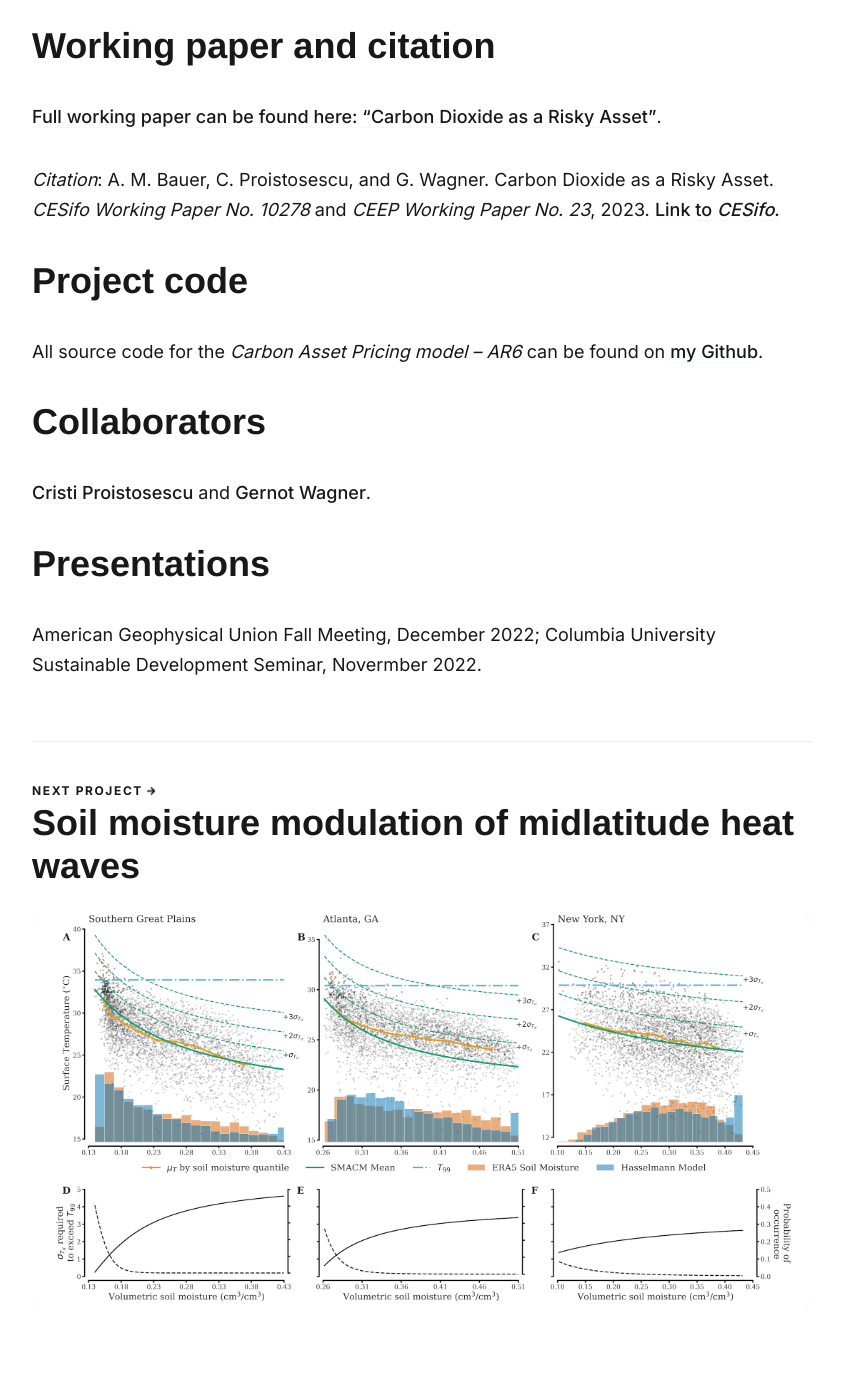
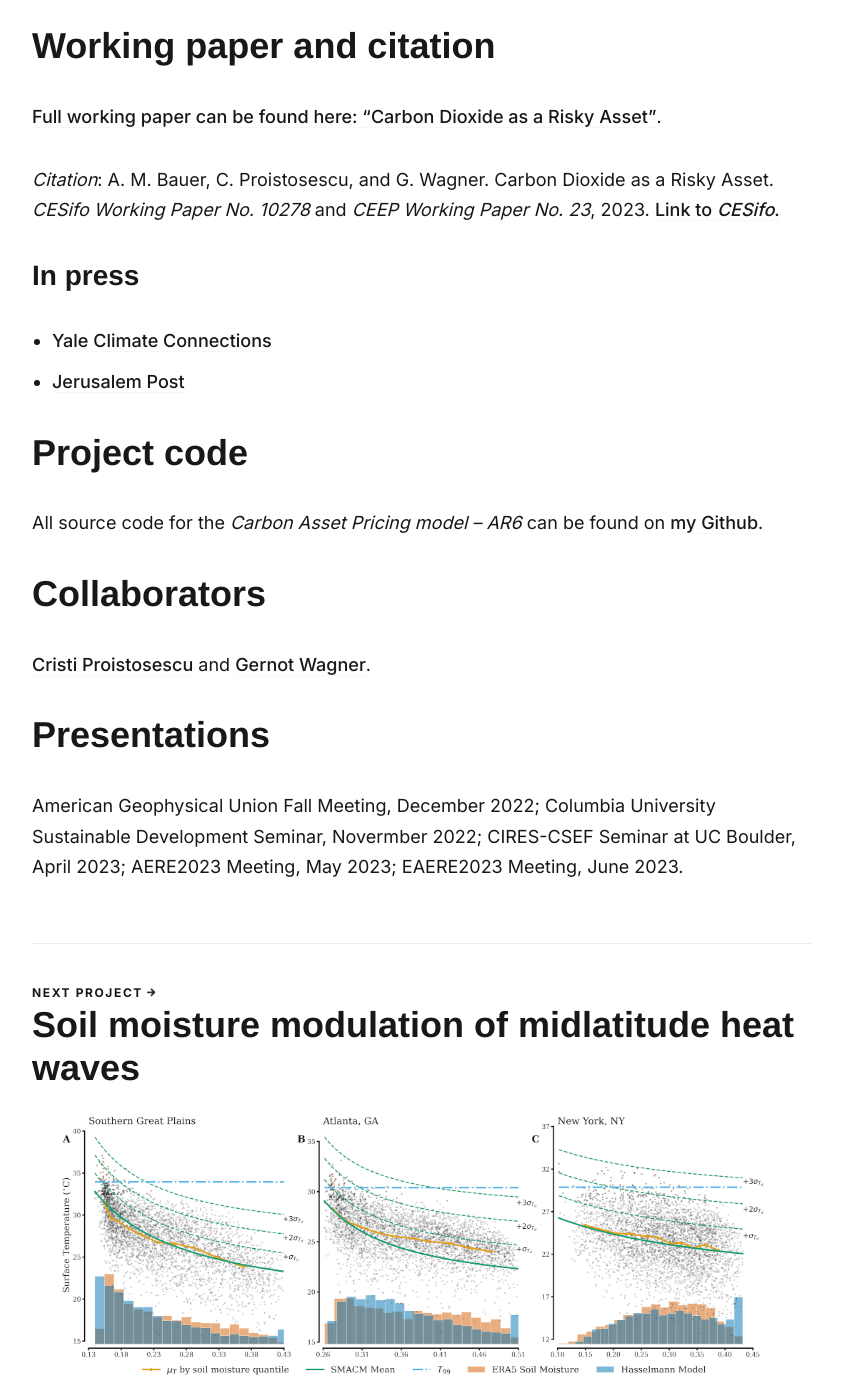
Before and after one commit to adam-bauer-34/adam-bauer-34.github.io, a Jekyll site: the page built from _projects/2022-12-20-cap6.md, in a window 1280 px wide and 1400 px high, scrolled down 1541 px, cut to the strip 0-1381 px from the top of the window. Shown: the whole strip, without its empty margins (218-1061 px from the left). Built offline with Jekyll 4.4.1, drawn with Linux system fonts in a browser that asks for light colours; nearby versions of some CDN libraries; some web fonts are replaced.

Commit message:
Update 2022-12-20-cap6.md

```diff
--- a/_projects/2022-12-20-cap6.md
+++ b/_projects/2022-12-20-cap6.md
@@ -16,6 +16,11 @@ We develop a financial-economic model for carbon pricing with an explicit repres
 
 _Citation_: A. M. Bauer, C. Proistosescu, and G. Wagner. Carbon Dioxide as a Risky Asset. _CESifo Working Paper No. 10278_ and _CEEP Working Paper No. 23_, 2023. [Link to _CESifo_.](https://www.cesifo.org/en/publications/2023/working-paper/carbon-dioxide-risky-asset)
 
+## In press
+
+- [Yale Climate Connections](https://yaleclimateconnections.org/2023/04/drastic-climate-action-is-the-best-course-for-economic-growth-new-study-finds/)
+- [Jerusalem Post](https://www.jpost.com/environment-and-climate-change/article-739316)
+
 # Project code
 
 All source code for the _Carbon Asset Pricing model -- AR6_ can be found on [my Github](https://github.com/adam-bauer-34/cap6).
@@ -24,4 +29,4 @@ All source code for the _Carbon Asset Pricing model -- AR6_ can be found on [my
 [Cristi Proistosescu](https://cdds-at-uiuc.github.io/team/cristi-proistosescu/) and [Gernot Wagner](https://gwagner.com).
 
 # Presentations
-American Geophysical Union Fall Meeting, December 2022; Columbia University Sustainable Development Seminar, Novermber 2022.
+American Geophysical Union Fall Meeting, December 2022; Columbia University Sustainable Development Seminar, Novermber 2022; CIRES-CSEF Seminar at UC Boulder, April 2023; AERE2023 Meeting, May 2023; EAERE2023 Meeting, June 2023.
```
